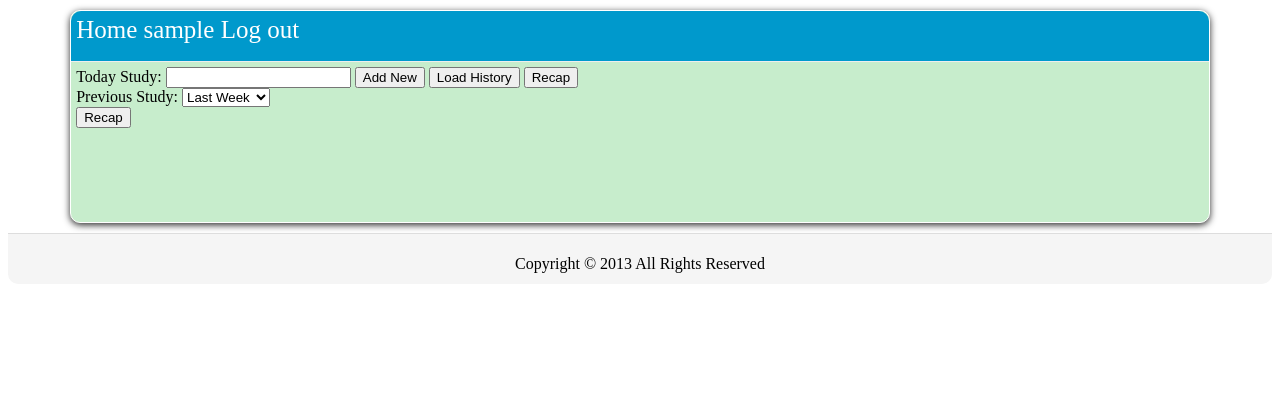
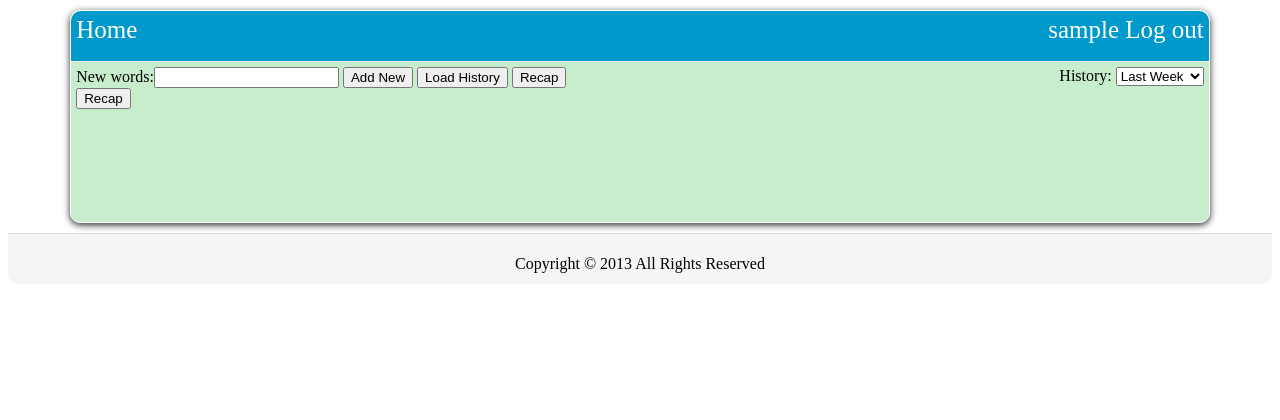
Before and after one commit to pz325/hornbook-django, a Django app: page /study/ in a window 1280 px wide. Shown: the top 420 px of the page. Run offline with Django 3.2, Linux system fonts and the light colour scheme; the visitor is signed in with stand-in values (Sample User, id 1); data that the repository does not hold is empty; parts of the project's set-up code (start-up, migrations or seed data) failed here and were passed over; some libraries are stand-ins or nearby versions.

Commit message:
update header menu and controllers style

```diff
--- a/apps/study/templates/study/index.html
+++ b/apps/study/templates/study/index.html
@@ -8,17 +8,19 @@
 {% endblock %}
 
 {% block content %}
-    <div id="controllers">
-        Today Study: <input type="text" id="input_today_study">
+    <div class="controllers_wrapper">
+        <div class="controllers">
+            New words:<input type="text" id="input_today_study">
             <button id="button_add_new">Add New</button>
             <button id="button_load_history">Load History</button>
             <button id="button_recap">Recap</button>
         </div>
-    <div class="previous_study">
-        Previous Study: <select id="select_previous_study">
+        <div class="settings">
+            History: <select id="select_previous_study">
                 <option value="last_week">Last Week</option>
                 <option value="last_month">Last Month</option>
             </select>
+        </div>
     </div>
     <div id="all_study">
     </div>
--- a/static/css/main.css
+++ b/static/css/main.css
@@ -1,3 +1,31 @@
+/* header */
+.header
+{
+    overflow: auto;
+}
+.header .menu
+{
+    float: left;
+}
+.header .account
+{
+    float: right;
+}
+
+/* Study page controllers*/
+.controllers_wrapper
+{
+    overflow: auto;
+}
+.controllers_wrapper .controllers
+{
+    float: left;
+}
+.controllers_wrapper .settings
+{
+    float: right;
+}
+
 /* han_character styles */
 .han_character
 {
--- a/templates/base.html
+++ b/templates/base.html
@@ -22,15 +22,19 @@
 
     <div class="container">
       <div class="header">
+        <div class="menu">
           <a href="/">Home</a>
+          {% block page-header %}
+          {% endblock %}
+        </div>
+        <div class="account">
           {% if user.is_authenticated %}
             <span>{{user.username}}</span>
             <a href="/accounts/logout/">Log out</a>
           {% else %}
             <a href="/accounts/login/">Log in</a>
           {% endif %}
-        {% block page-header %}
-        {% endblock %}
+        </div>
       </div>
 
       <div class="mainbody">
```
Lines whose indentation alone changed are shown as unchanged.
